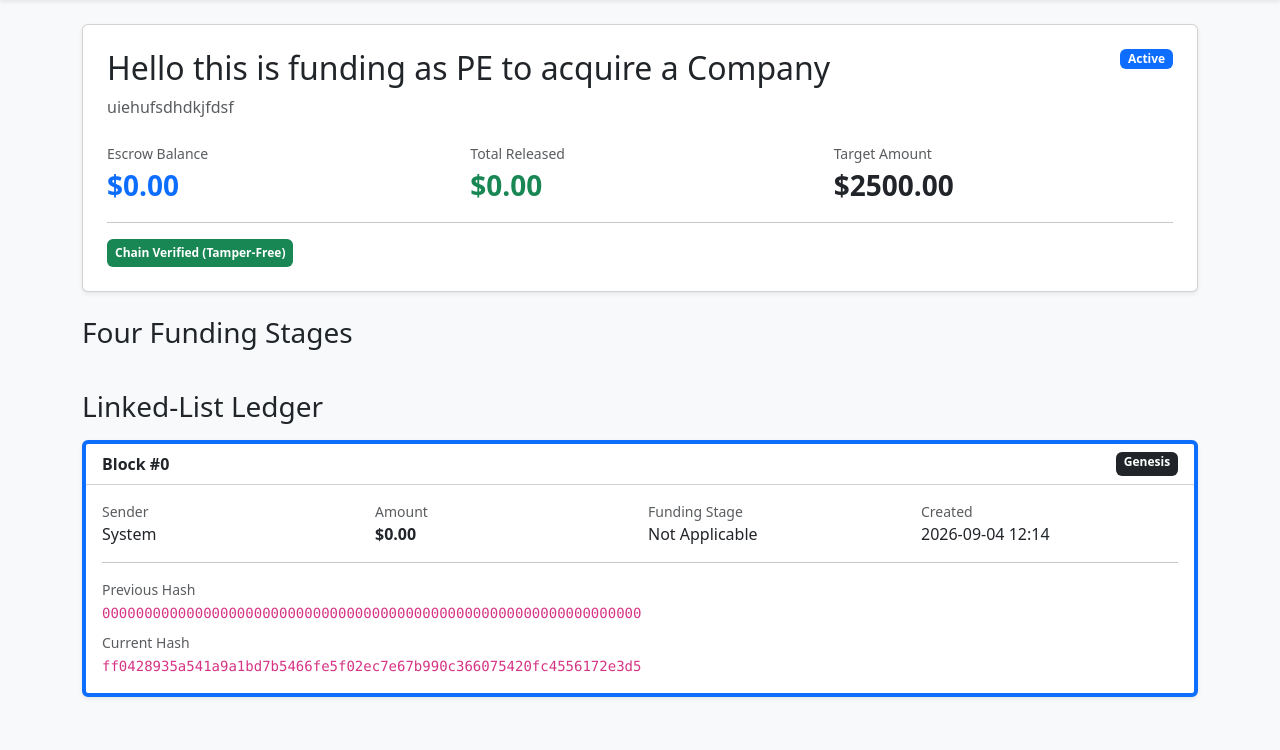
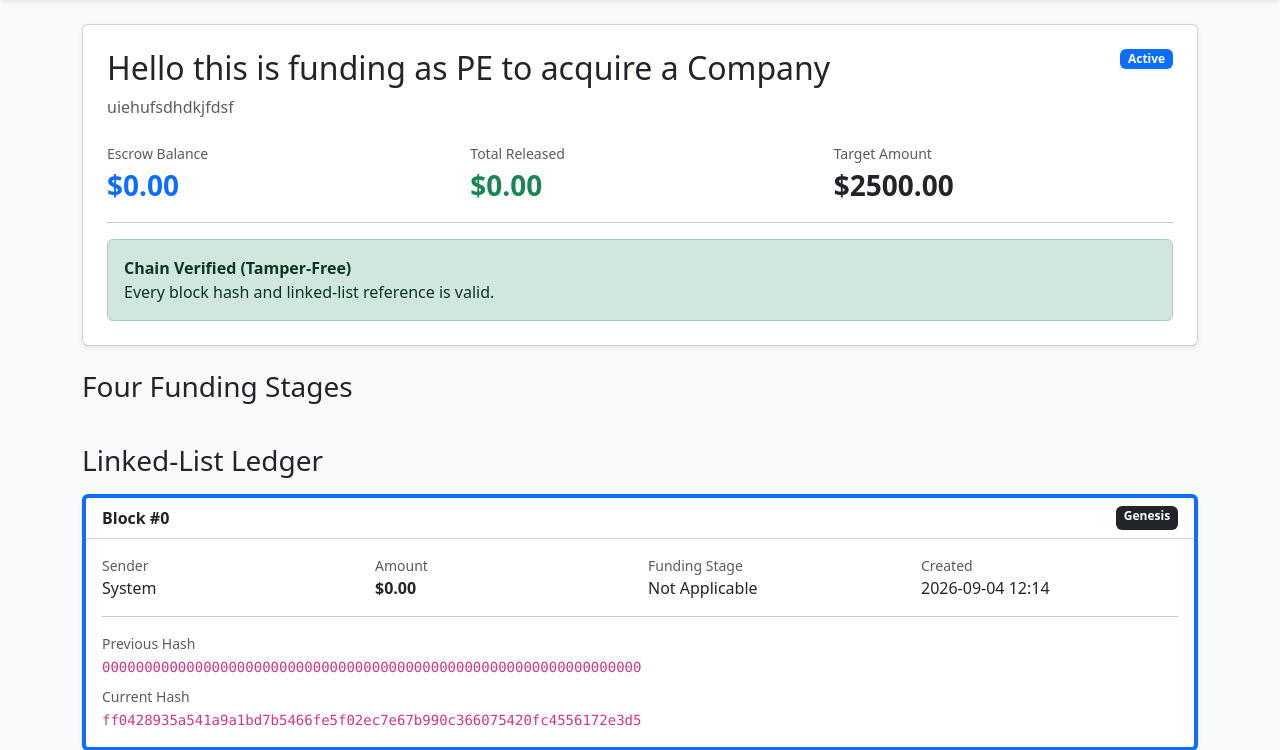
Before and after one commit to mokshverma-dev/escrow-funding-linked-list-ledger, a Django app: page /projects/3/ in a window 1280 px wide. Shown: the part 56-806 px from the top of the page. Before the commit the page ends 754 px from the top, so only its background shows below. Run offline with Django 5.2, Linux system fonts and the light colour scheme; data comes from the database, SQL or seed files in the repository; data that the repository does not hold is empty.

Commit message:
Harden ledger integrity checks and add audit details

```diff
--- a/escrow_funding_linked_list_ledger/core/models.py
+++ b/escrow_funding_linked_list_ledger/core/models.py
@@ -1,3 +1,6 @@
+import hmac
+from django.core.exceptions import ValidationError
+
 import hashlib
 from decimal import Decimal
 
@@ -194,7 +197,10 @@ class Block(models.Model):
     )
     previous_hash = models.CharField(max_length=64)
     current_hash = models.CharField(max_length=64, editable=False)
-    created_at = models.DateTimeField(default=timezone.now)
+    created_at = models.DateTimeField(
+        default=timezone.now,
+        editable=False,
+    )
 
     class Meta:
         ordering = ["block_number"]
@@ -219,7 +225,37 @@ class Block(models.Model):
         return hashlib.sha256(value.encode("utf-8")).hexdigest()
 
     def save(self, *args, **kwargs):
-        self.current_hash = self.compute_hash()
+        if self._state.adding:
+            if self.created_at is None:
+                self.created_at = timezone.now()
+
+            self.current_hash = self.compute_hash()
+
+        else:
+            original = Block.objects.get(pk=self.pk)
+
+            protected_fields = [
+                "project_id",
+                "stage_id",
+                "progress_update_id",
+                "block_number",
+                "sender_id",
+                "amount",
+                "transaction_type",
+                "previous_hash",
+                "current_hash",
+                "created_at",
+            ]
+
+            for field_name in protected_fields:
+                if getattr(self, field_name) != getattr(
+                    original,
+                    field_name,
+                ):
+                    raise ValidationError(
+                        "Ledger blocks are immutable and cannot be edited."
+                    )
+
         super().save(*args, **kwargs)
 
     def __str__(self):
--- a/escrow_funding_linked_list_ledger/core/views.py
+++ b/escrow_funding_linked_list_ledger/core/views.py
@@ -1,4 +1,5 @@
 from decimal import Decimal, ROUND_DOWN
+import hmac
 
 from django.contrib import messages
 from django.contrib.auth import login
@@ -46,26 +47,64 @@ def append_block(
     )
 
 
-def is_chain_valid(project):
+def audit_chain(project):
     expected_previous_hash = "0" * 64
     blocks = list(project.blocks.all())
 
     if not blocks:
-        return False
+        return {
+            "valid": False,
+            "block_number": None,
+            "reason": "No Genesis Block exists for this campaign.",
+        }
 
     for expected_number, block in enumerate(blocks):
         if block.block_number != expected_number:
-            return False
+            return {
+                "valid": False,
+                "block_number": block.block_number,
+                "reason": (
+                    "Block numbering is not sequential. "
+                    f"Expected Block #{expected_number}."
+                ),
+            }
 
-        if block.previous_hash != expected_previous_hash:
-            return False
+        if not hmac.compare_digest(
+            block.previous_hash,
+            expected_previous_hash,
+        ):
+            return {
+                "valid": False,
+                "block_number": block.block_number,
+                "reason": (
+                    "The previous hash does not match the "
+                    "current hash of the preceding block."
+                ),
+            }
 
-        if block.current_hash != block.compute_hash():
-            return False
+        calculated_hash = block.compute_hash()
+
+        if not hmac.compare_digest(
+            block.current_hash,
+            calculated_hash,
+        ):
+            return {
+                "valid": False,
+                "block_number": block.block_number,
+                "reason": (
+                    "The stored hash differs from the calculated hash. "
+                    "A protected block value, hash algorithm, or timestamp "
+                    "has changed after block creation."
+                ),
+            }
 
         expected_previous_hash = block.current_hash
 
-    return True
+    return {
+        "valid": True,
+        "block_number": None,
+        "reason": "Every block hash and linked-list reference is valid.",
+    }
 
 
 def home(request):
@@ -233,7 +272,7 @@ def project_detail(request, project_id):
                 "stage",
             ).all(),
             "stage_entries": stage_entries,
-            "verified": is_chain_valid(project),
+            "audit": audit_chain(project),
             "contribution_form": ContributionForm(),
             "progress_update_form": ProgressUpdateForm(),
             "progress_vote_form": ProgressVoteForm(
--- a/escrow_funding_linked_list_ledger/templates/project_detail.html
+++ b/escrow_funding_linked_list_ledger/templates/project_detail.html
@@ -38,15 +38,22 @@
 
         <hr>
 
-        {% if verified %}
-            <span class="badge text-bg-success p-2">
-                Chain Verified (Tamper-Free)
-            </span>
-        {% else %}
-            <span class="badge text-bg-danger p-2">
-                Tampered Ledger Detected!
-            </span>
+        {% if audit.valid %}
+    <div class="alert alert-success mb-0">
+        <strong>Chain Verified (Tamper-Free)</strong><br>
+        {{ audit.reason }}
+    </div>
+{% else %}
+    <div class="alert alert-danger mb-0">
+        <strong>Tampered Ledger Detected!</strong><br>
+
+        {% if audit.block_number is not None %}
+            Failed at Block #{{ audit.block_number }}.<br>
         {% endif %}
+
+        <span>{{ audit.reason }}</span>
+    </div>
+{% endif %}
     </div>
 </div>
 
```
Also changed, not shown: escrow_funding_linked_list_ledger/core/admin.py (+34 -1 lines).
